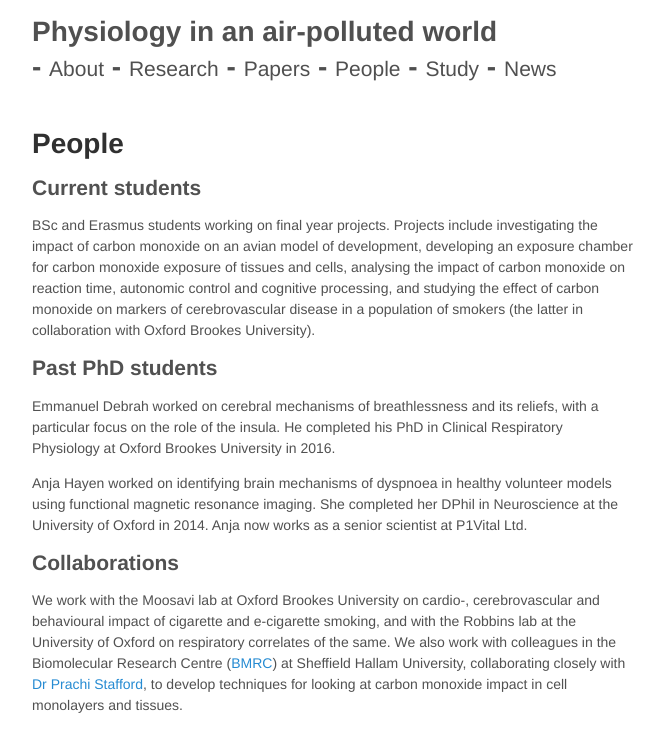
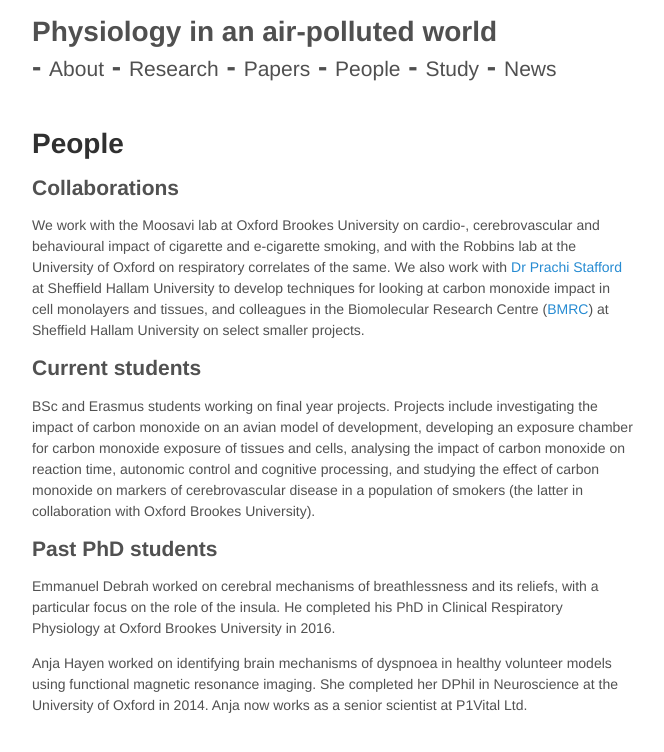
Before and after one commit to mariherigstad/mariherigstad.github.io, a Jekyll site: the page built from people.md, in a window 1280 px wide. Shown: the top 752 px of the page, without its empty margins (307-971 px from the left). Built offline with Jekyll 4.4.1, drawn with Linux system fonts in a browser that asks for light colours; some of the changed lines change nothing that is shown.

Commit message:
Update people.md

```diff
--- a/people.md
+++ b/people.md
@@ -2,6 +2,9 @@
 layout: page
 title: People
 ---
+
+## Collaborations
+We work with the Moosavi lab at Oxford Brookes University on cardio-, cerebrovascular and behavioural impact of cigarette and e-cigarette smoking, and with the Robbins lab at the University of Oxford on respiratory correlates of the same. We also work with <a href="https://www.shu.ac.uk/about-us/our-people/staff-profiles/prachi-stafford">Dr Prachi Stafford</a> at Sheffield Hallam University to develop techniques for looking at carbon monoxide impact in cell monolayers and tissues, and colleagues in the Biomolecular Research Centre (<a href="https://www.shu.ac.uk/research/specialisms/biomolecular-sciences-research-centre">BMRC</a>) at Sheffield Hallam University on select smaller projects.
 
 ## Current students
 BSc and Erasmus students working on final year projects. Projects include investigating the impact of carbon monoxide on an avian model of development, developing an exposure chamber for carbon monoxide exposure of tissues and cells, analysing the impact of carbon monoxide on reaction time, autonomic control and cognitive processing, and studying the effect of carbon monoxide on markers of cerebrovascular disease in a population of smokers (the latter in collaboration with Oxford Brookes University).
@@ -10,6 +13,3 @@
 Emmanuel Debrah worked on cerebral mechanisms of breathlessness and its reliefs, with a particular focus on the role of the insula. He completed his PhD in Clinical Respiratory Physiology at Oxford Brookes University in 2016.
 
 Anja Hayen worked on identifying brain mechanisms of dyspnoea in healthy volunteer models using functional magnetic resonance imaging. She completed her DPhil in Neuroscience at the University of Oxford in 2014. Anja now works as a senior scientist at P1Vital Ltd.
-
-## Collaborations
-We work with the Moosavi lab at Oxford Brookes University on cardio-, cerebrovascular and behavioural impact of cigarette and e-cigarette smoking, and with the Robbins lab at the University of Oxford on respiratory correlates of the same. We also work with colleagues in the Biomolecular Research Centre (<a href="https://www.shu.ac.uk/research/specialisms/biomolecular-sciences-research-centre">BMRC</a>) at Sheffield Hallam University, collaborating closely with <a href="https://www.shu.ac.uk/about-us/our-people/staff-profiles/prachi-stafford">Dr Prachi Stafford</a>, to develop techniques for looking at carbon monoxide impact in cell monolayers and tissues.
```
